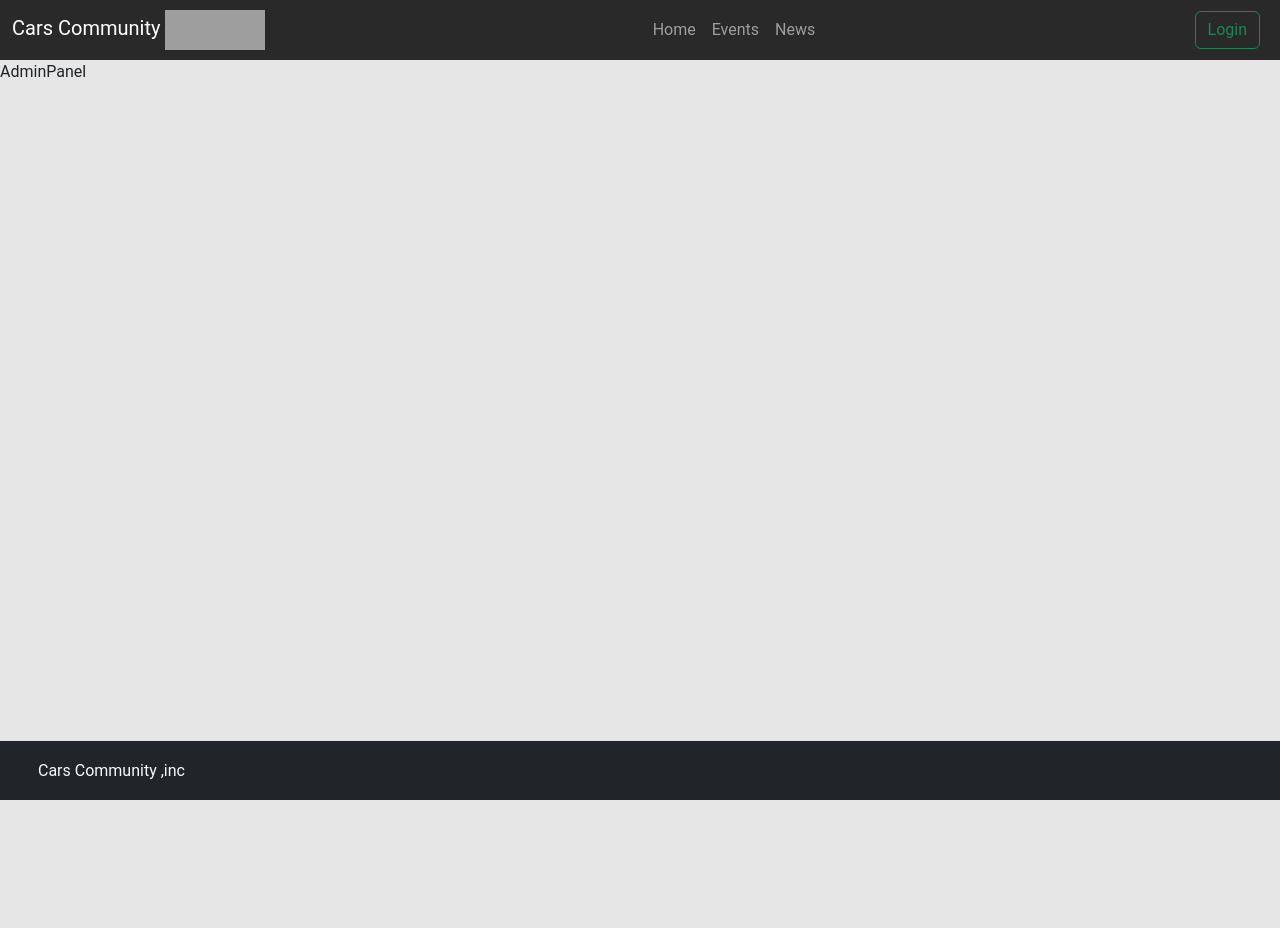
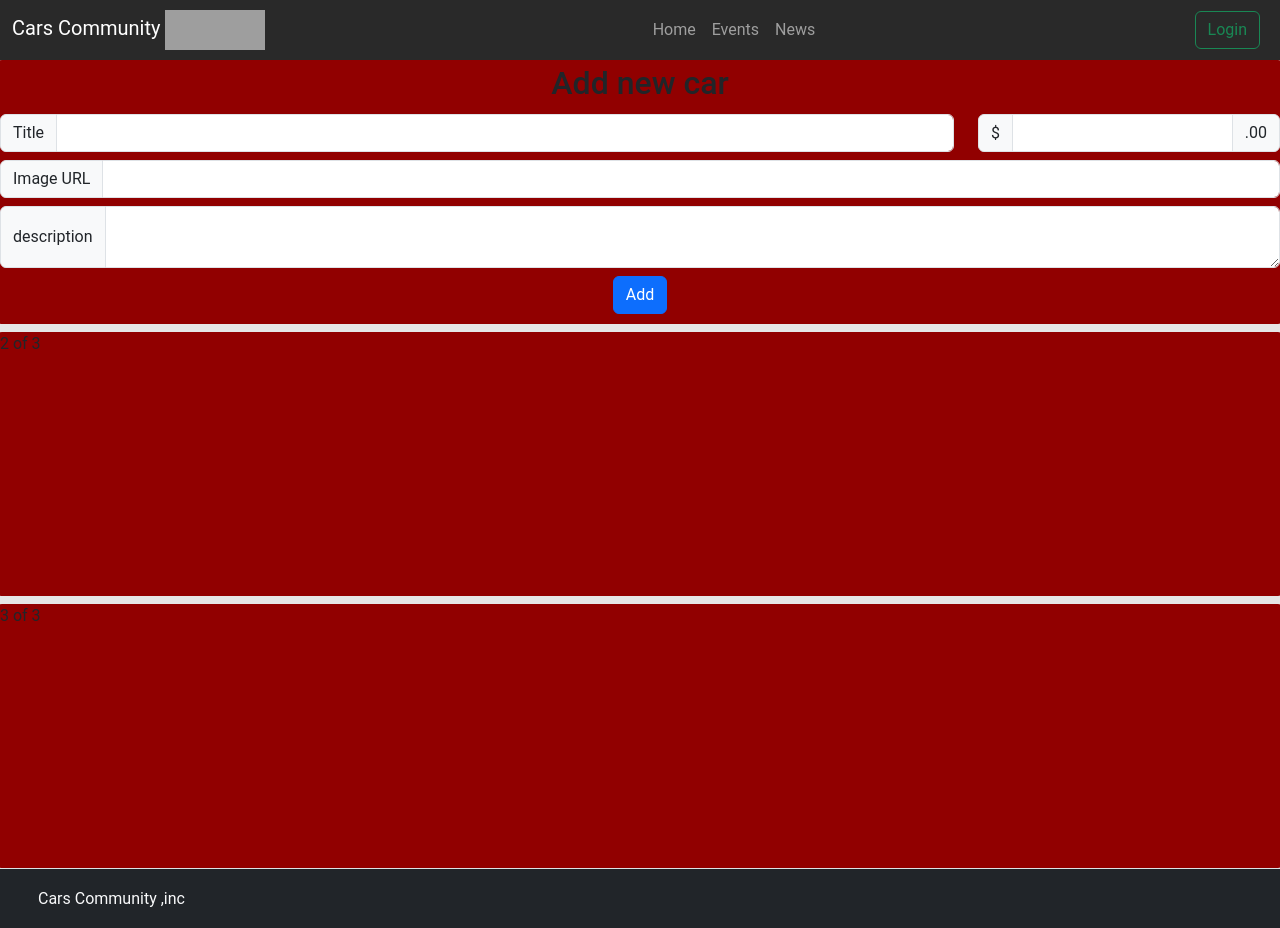
Before and after one commit to bassem620/Cars-Community-Frontend, a React (Create React App) app: page /admin in a window 1280 px wide. Before the commit the page ends 800 px from the top, so only its background shows below. Built offline with nearby package versions, Linux system fonts and the light colour scheme; grey boxes are pictures that could not be loaded.

Commit message:
adminPanel

```diff
--- /dev/null
+++ b/src/adminPanel.css
@@ -0,0 +1,4 @@
+.cardAdd{
+    background-color: rgb(145, 0, 0);
+    height: 33vh;
+}
--- a/src/pages/admin/AdminPanel.jsx
+++ b/src/pages/admin/AdminPanel.jsx
@@ -1,9 +1,66 @@
-import React from 'react'
+import React from "react";
+import "bootstrap/dist/css/bootstrap.css";
+import "../../adminPanel.css";
 
 const AdminPanel = () => {
-    return (
-        <div className='admin'>AdminPanel</div>
-    )
-}
+  return (
+    <div className="admin">
+      <div class="row g-2">
+        <div className="col-12 cardAdd rounded-2">
+          <h2 className="text-center p-1 ">Add new car</h2>
+          <div className="row">
+            <div className="col-sm-9">
+              <div class="input-group mb-2">
+                <span class="input-group-text" id="inputGroup-sizing-default">
+                  Title
+                </span>
+                <input
+                  type="text"
+                  class="form-control"
+                  aria-label="Sizing example input"
+                  aria-describedby="inputGroup-sizing-default"
+                />
+              </div>
+            </div>
+            <div className="col-3">
+              <div class="input-group mb-2">
+                <span class="input-group-text">$</span>
+                <input
+                  type="text"
+                  class="form-control"
+                  aria-label="Amount (to the nearest dollar)"
+                />
+                <span class="input-group-text">.00</span>
+              </div>
+            </div>
+          </div>
+          <div class="input-group mb-2">
+            <span class="input-group-text" id="inputGroup-sizing-default">
+              Image URL
+            </span>
+            <input
+              type="text"
+              class="form-control"
+              aria-label="Sizing example input"
+              aria-describedby="inputGroup-sizing-default"
+            />
+          </div>
+          <div class="input-group mb-2">
+            <span class="input-group-text">description</span>
+            <textarea
+              class="form-control"
+              aria-label="With textarea"
+            ></textarea>
+          </div>
+          <div className="d-flex justify-content-center">
+            <div className="btn btn-primary ">Add</div>
+          </div>
+        </div>
+        <div class="col-12 cardAdd rounded-2">2 of 3</div>
+        <div class="col-12 cardAdd rounded-2">3 of 3</div>
+      </div>
+    </div>
+  );
+};
 
-export default AdminPanel
+export default AdminPanel;
```
